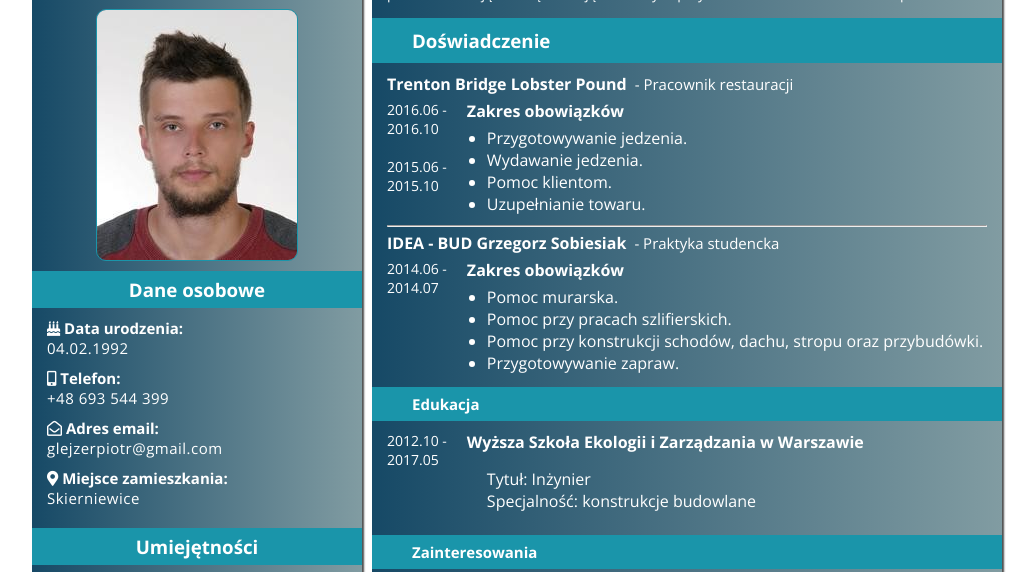
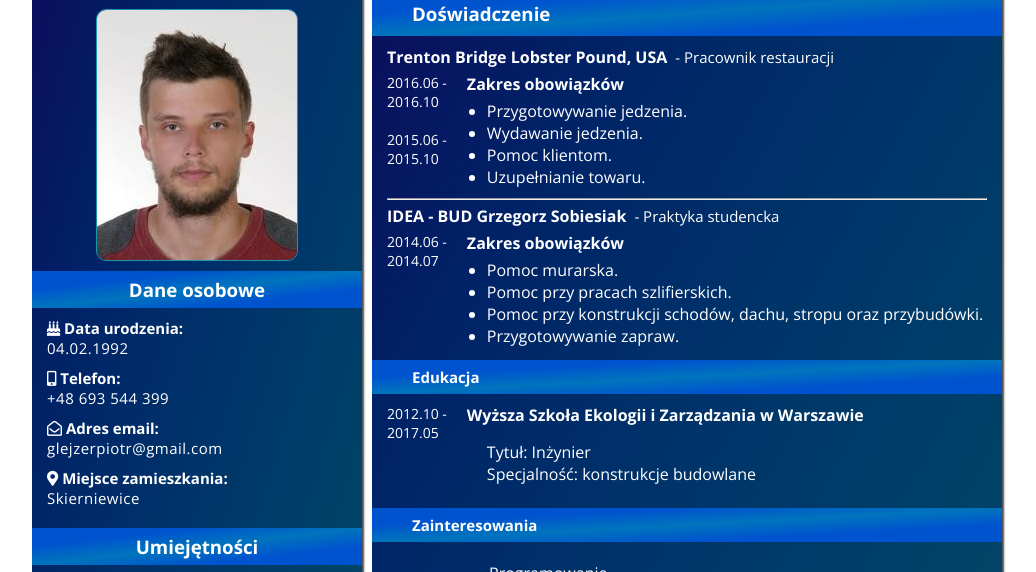
Before and after one commit to pglejzer/cv, a website: page src/index.html in a window 1280 px wide. Shown: the part 91-663 px from the top of the page, without its empty margins (123-1159 px from the left). Drawn offline with nearby package versions, Linux system fonts and the light colour scheme; files that its build step writes are made by us from their sources.

Commit message:
changed bg

```diff
--- a/src/index.html
+++ b/src/index.html
@@ -253,7 +253,7 @@
             </div>
             <div class="work__exp">
                 <div class="work__trenton">
-                    <h4 class="work__company">Trenton Bridge Lobster Pound
+                    <h4 class="work__company">Trenton Bridge Lobster Pound, USA
                         <span class="work__company--span">&nbsp;-&nbsp;Pracownik restauracji</span>
                     </h4>
                     <div class="work__times">
@@ -345,6 +345,7 @@
                                 <li class="work__link">Programowanie</li>
                                 <li class="work__link">Psychologia</li>
                                 <li class="work__link">Sport</li>
+                                <li class="work__link">Podróże</li>
                                 <li class="work__link">Fantastyka naukowa</li>
                                 <li class="work__link">Gry komputerowe</li>
                                 <li class="work__link">Komiksy</li>
--- a/src/scss/style.scss
+++ b/src/scss/style.scss
@@ -21,7 +21,7 @@
         margin: 0 30px 0 0;
         margin-right: 10px;
         color: #fff;
-        background: linear-gradient(to right, rgb(22, 73, 102)0%, rgba(45, 90, 100, 0.6) 100%);
+         background-image: linear-gradient(to right bottom, #0d0a5c, #002367, #00346a, #004268, #104e64);
         box-shadow: 2px 2px 2px rgba(0, 0, 0, 0.7);
         .about__title {
             display: flex;
@@ -46,7 +46,7 @@
         }
         .about__me {
             .about__date {
-                background: rgb(26, 149, 170);
+                 background-image: linear-gradient(to right bottom, #0053cf, #0053cf, #0074bc, #0053cf, #0053cf);
                 margin: 10px -15px 10px -15px;
                 padding: 6px;
                 .about__data {
@@ -65,7 +65,7 @@
         }
         .about__skills {
             .about__date {
-                background: rgb(26, 149, 170);
+                 background-image: linear-gradient(to right bottom, #0053cf, #0053cf, #0074bc, #0053cf, #0053cf);
                 margin: 10px -15px 10px -15px;
                 padding: 6px;
                 .about__data {
@@ -142,7 +142,7 @@
         }
         .about__media {
             .about__date {
-                background: rgb(26, 149, 170);
+                 background-image: linear-gradient(to right bottom, #0053cf, #0053cf, #0074bc, #0053cf, #0053cf);
                 margin: 10px -15px 10px -15px;
                 padding: 6px;
                 .about__data {
@@ -183,15 +183,13 @@
         border-radius: 7px;
         padding: 15px;
         color: #fff;
-        background: linear-gradient(to right, rgb(22, 73, 102)0%, rgba(45, 90, 100, 0.6) 100%);
+         background-image: linear-gradient(to right bottom, #0d0a5c, #002367, #00346a, #004268, #104e64);
         box-shadow: 2px 2px 2px rgba(0, 0, 0, 0.7);
         .work__text {
-            text-justify: justify;
             font-size: 14px;
-            line-height: 28px;
         }
         .work__mainexp {
-            background: rgb(26, 149, 170);
+             background-image: linear-gradient(to right bottom, #0053cf, #0053cf, #0074bc, #0053cf, #0053cf);
             margin: 5px -15px 5px -15px;
             .work__title {
                 padding: 10px 0;
@@ -206,7 +204,7 @@
                 flex-direction: column;
                 margin-top: 5px;
                 .work__company--bg {
-                    background: rgb(26, 149, 170);
+                     background-image: linear-gradient(to right bottom, #0053cf, #0053cf, #0074bc, #0053cf, #0053cf);
                     margin: 8px -15px 5px -15px;
                     .work__company {
                         font-size: 15px;
```
Also changed, not shown: src/css/style.css.
